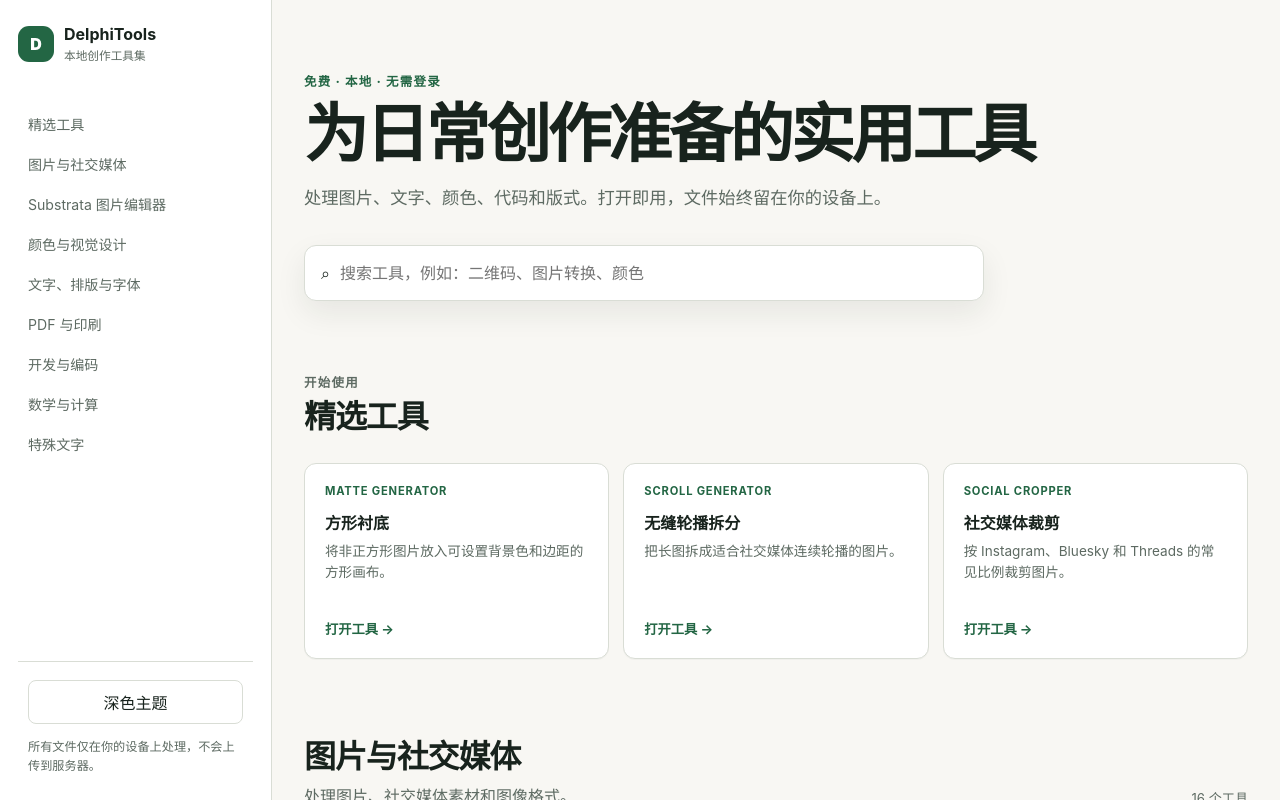
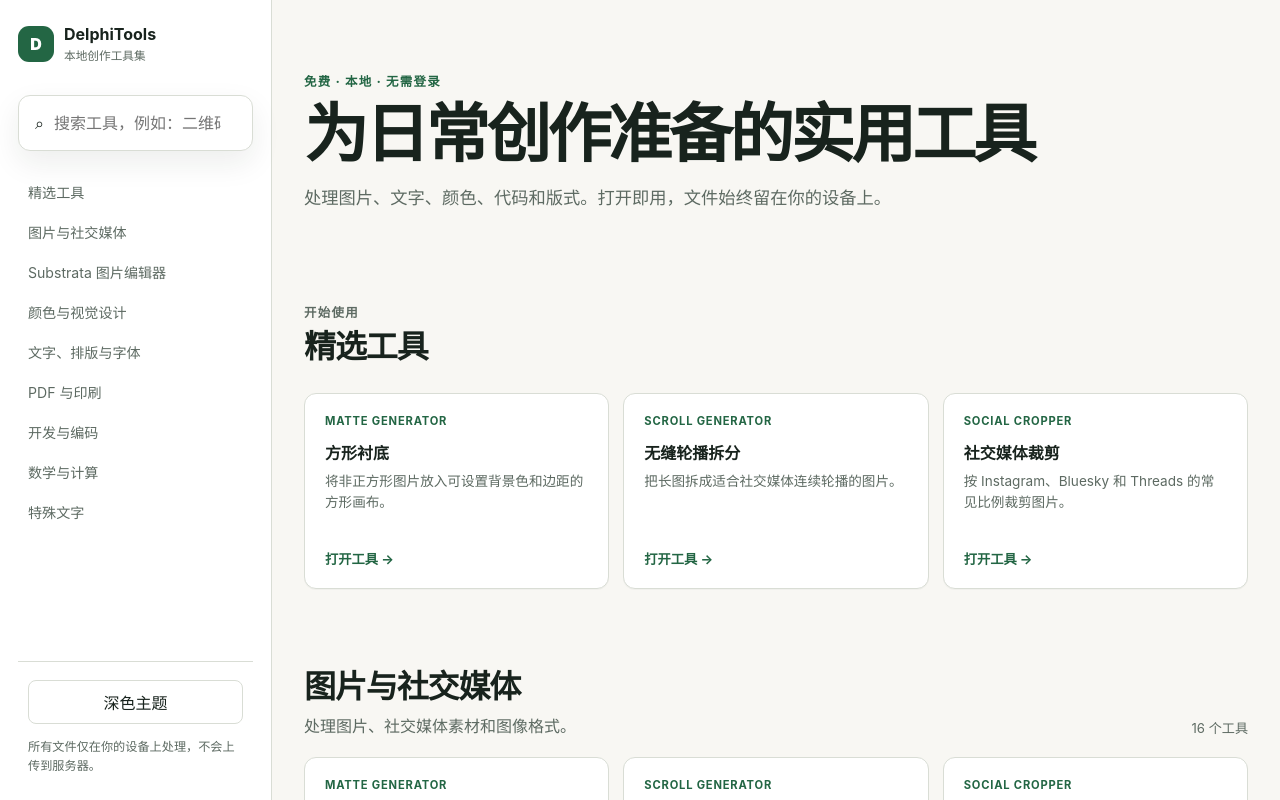
Before and after one commit to yydshly/0730_practical-skill-study, a React (Vite) app in the folder delphitools-clone/: page / in a window 1280 px wide. Shown: the top 800 px of the page. Built offline with nearby package versions, Linux system fonts and the light colour scheme.

Commit message:
fix: harden tool navigation and mobile drawer

```diff
--- a/delphitools-clone/src/app/App.tsx
+++ b/delphitools-clone/src/app/App.tsx
@@ -9,8 +9,17 @@ function getPathname(): string {
   return window.location.pathname;
 }
 
+function decodeToolId(encodedToolId: string): string | undefined {
+  try {
+    return decodeURIComponent(encodedToolId);
+  } catch {
+    return undefined;
+  }
+}
+
 export function App() {
   const [pathname, setPathname] = useState(getPathname);
+  const [searchQuery, setSearchQuery] = useState('');
 
   useEffect(() => {
     const updatePathname = () => setPathname(getPathname());
@@ -19,13 +28,21 @@ export function App() {
   }, []);
 
   const toolMatch = pathname.match(/^\/tools\/([^/]+)$/);
+  const toolId = toolMatch ? decodeToolId(toolMatch[1]) : undefined;
+  const updateSearchQuery = (query: string) => {
+    setSearchQuery(query);
+    if (pathname !== '/') {
+      window.history.pushState({}, '', '/');
+      setPathname('/');
+    }
+  };
   const content = pathname === '/'
-    ? <HomePage />
+    ? <HomePage query={searchQuery} />
     : pathname === '/editor'
       ? <ToolPage toolId="editor" />
-      : toolMatch
-        ? <ToolPage toolId={decodeURIComponent(toolMatch[1])} />
+      : toolId
+        ? <ToolPage toolId={toolId} />
         : <NotFoundPage />;
 
-  return <AppShell>{content}</AppShell>;
+  return <AppShell searchQuery={searchQuery} onSearchQueryChange={updateSearchQuery}>{content}</AppShell>;
 }
--- a/delphitools-clone/src/app/HomePage.tsx
+++ b/delphitools-clone/src/app/HomePage.tsx
@@ -1,11 +1,12 @@
-import { useState } from 'react';
-
 import { ToolCard } from '../components/ToolCard';
 import { TOOL_CATEGORIES } from '../data/categories';
 import { searchTools, TOOLS } from '../data/tools';
 
-export function HomePage() {
-  const [query, setQuery] = useState('');
+type HomePageProps = {
+  query: string;
+};
+
+export function HomePage({ query }: HomePageProps) {
   const visibleTools = searchTools(query);
   const featuredTools = TOOLS.slice(0, 3);
 
@@ -15,11 +16,6 @@ export function HomePage() {
         <p className="page-kicker">免费 · 本地 · 无需登录</p>
         <h1>为日常创作准备的实用工具</h1>
         <p className="page-lede">处理图片、文字、颜色、代码和版式。打开即用，文件始终留在你的设备上。</p>
-        <label className="search-field">
-          <span className="sr-only">搜索工具</span>
-          <span aria-hidden="true">⌕</span>
-          <input type="search" role="searchbox" value={query} onChange={(event) => setQuery(event.target.value)} placeholder="搜索工具，例如：二维码、图片转换、颜色" />
-        </label>
       </header>
 
       {!query && (
--- a/delphitools-clone/src/components/AppShell.tsx
+++ b/delphitools-clone/src/components/AppShell.tsx
@@ -1,40 +1,64 @@
-import { useEffect, useState, type ReactNode } from 'react';
+import { useEffect, useRef, useState, type ReactNode } from 'react';
 
 import { applyTheme, getPreferredTheme, type Theme } from '../core/theme';
 import { Sidebar } from './Sidebar';
 
 type AppShellProps = {
   children: ReactNode;
+  searchQuery: string;
+  onSearchQueryChange: (query: string) => void;
 };
 
-export function AppShell({ children }: AppShellProps) {
+const DRAWER_BREAKPOINT = 900;
+
+function isDrawerViewport(): boolean {
+  return window.innerWidth <= DRAWER_BREAKPOINT;
+}
+
+export function AppShell({ children, searchQuery, onSearchQueryChange }: AppShellProps) {
   const [theme, setTheme] = useState<Theme>(getPreferredTheme);
+  const [isDrawer, setIsDrawer] = useState(isDrawerViewport);
   const [isMenuOpen, setIsMenuOpen] = useState(false);
+  const openButtonRef = useRef<HTMLButtonElement>(null);
 
   useEffect(() => {
     applyTheme(theme);
   }, [theme]);
 
   useEffect(() => {
+    const updateDrawerMode = () => setIsDrawer(isDrawerViewport());
+    window.addEventListener('resize', updateDrawerMode);
+    return () => window.removeEventListener('resize', updateDrawerMode);
+  }, []);
+
+  const closeMenu = () => {
+    setIsMenuOpen(false);
+    if (isDrawer) openButtonRef.current?.focus();
+  };
+
+  useEffect(() => {
     const closeOnEscape = (event: KeyboardEvent) => {
-      if (event.key === 'Escape') setIsMenuOpen(false);
+      if (event.key === 'Escape' && isDrawer && isMenuOpen) closeMenu();
     };
 
     window.addEventListener('keydown', closeOnEscape);
     return () => window.removeEventListener('keydown', closeOnEscape);
-  }, []);
+  }, [isDrawer, isMenuOpen]);
 
   return (
     <div className="app-shell">
       <Sidebar
-        isOpen={isMenuOpen}
-        onClose={() => setIsMenuOpen(false)}
+        isDrawer={isDrawer}
+        isOpen={isDrawer ? isMenuOpen : true}
+        onClose={closeMenu}
         onToggleTheme={() => setTheme((currentTheme) => currentTheme === 'light' ? 'dark' : 'light')}
         theme={theme}
+        searchQuery={searchQuery}
+        onSearchQueryChange={onSearchQueryChange}
       />
       <main className="app-main">
         <div className="mobile-header">
-          <button className="icon-button" type="button" onClick={() => setIsMenuOpen(true)} aria-label="打开导航菜单">☰</button>
+          <button ref={openButtonRef} className="icon-button" type="button" onClick={() => setIsMenuOpen(true)} aria-label="打开导航菜单">☰</button>
           <a className="mobile-header__brand" href="/">DelphiTools</a>
         </div>
         {children}
--- a/delphitools-clone/src/components/Sidebar.tsx
+++ b/delphitools-clone/src/components/Sidebar.tsx
@@ -1,24 +1,42 @@
+import { useEffect, useRef } from 'react';
+
 import { TOOL_CATEGORIES } from '../data/categories';
 
 type SidebarProps = {
+  isDrawer: boolean;
   isOpen: boolean;
   onClose: () => void;
   onToggleTheme: () => void;
   theme: 'light' | 'dark';
+  searchQuery: string;
+  onSearchQueryChange: (query: string) => void;
 };
 
-export function Sidebar({ isOpen, onClose, onToggleTheme, theme }: SidebarProps) {
+export function Sidebar({ isDrawer, isOpen, onClose, onToggleTheme, theme, searchQuery, onSearchQueryChange }: SidebarProps) {
+  const closeButtonRef = useRef<HTMLButtonElement>(null);
+  const isHidden = isDrawer && !isOpen;
+
+  useEffect(() => {
+    if (isDrawer && isOpen) closeButtonRef.current?.focus();
+  }, [isDrawer, isOpen]);
+
   return (
     <>
       {isOpen && <button className="drawer-scrim" aria-label="关闭导航菜单" onClick={onClose} />}
-      <aside className={`sidebar ${isOpen ? 'sidebar--open' : ''}`} aria-label="工具导航">
+      <aside className={`sidebar ${isOpen ? 'sidebar--open' : ''}`} aria-hidden={isHidden || undefined} aria-label="工具导航">
         <div className="sidebar__topline">
           <a className="brand" href="/" aria-label="DelphiTools 首页">
             <span className="brand__mark" aria-hidden="true">D</span>
             <span><strong>DelphiTools</strong><small>本地创作工具集</small></span>
           </a>
-          <button className="icon-button sidebar__close" type="button" onClick={onClose} aria-label="关闭导航菜单">×</button>
+          <button ref={closeButtonRef} className="icon-button sidebar__close" type="button" onClick={onClose} aria-label="关闭导航菜单">×</button>
         </div>
+
+        <label className="search-field sidebar__search">
+          <span className="sr-only">搜索工具</span>
+          <span aria-hidden="true">⌕</span>
+          <input type="search" role="searchbox" value={searchQuery} onChange={(event) => onSearchQueryChange(event.target.value)} placeholder="搜索工具，例如：二维码、图片转换、颜色" />
+        </label>
 
         <nav className="sidebar__nav" aria-label="工具分类">
           <a href="#featured" onClick={onClose}>精选工具</a>
--- a/delphitools-clone/src/styles/components.css
+++ b/delphitools-clone/src/styles/components.css
@@ -4,7 +4,8 @@
 .brand { display: flex; gap: 10px; align-items: center; text-decoration: none; }
 .brand__mark { display: grid; width: 36px; height: 36px; place-items: center; border-radius: 11px; background: var(--accent); color: var(--surface); font-weight: 900; }
 .brand strong, .brand small { display: block; }.brand small { margin-top: 2px; color: var(--text-muted); font-size: .73rem; }
-.sidebar__nav { display: grid; gap: 2px; margin-top: 42px; overflow-y: auto; }
+.sidebar__search { width: 100%; margin-top: 28px; box-shadow: none; }
+.sidebar__nav { display: grid; gap: 2px; margin-top: 22px; overflow-y: auto; }
 .sidebar__nav a { padding: 9px 10px; border-radius: 8px; color: var(--text-muted); font-size: .88rem; text-decoration: none; }.sidebar__nav a:hover { background: var(--surface-muted); color: var(--text); }
 .sidebar__footer { margin-top: auto; padding: 18px 10px 0; border-top: 1px solid var(--line); }.sidebar__footer p { margin: 14px 0 0; color: var(--text-muted); font-size: .76rem; line-height: 1.55; }
 .theme-button, .icon-button { border: 1px solid var(--line); border-radius: 8px; background: var(--surface); color: var(--text); cursor: pointer; }.theme-button { width: 100%; padding: 9px; }.icon-button { display: grid; width: 36px; height: 36px; place-items: center; font-size: 1.2rem; }
```
Also changed, not shown: 1 other file (tests, documents, lock files or other folders).
